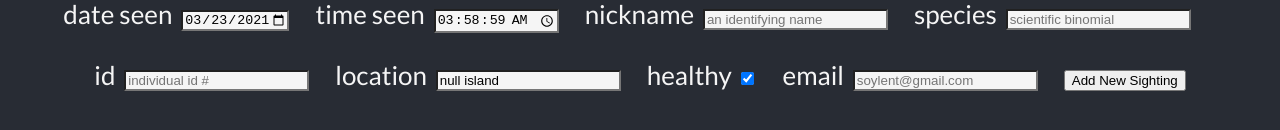
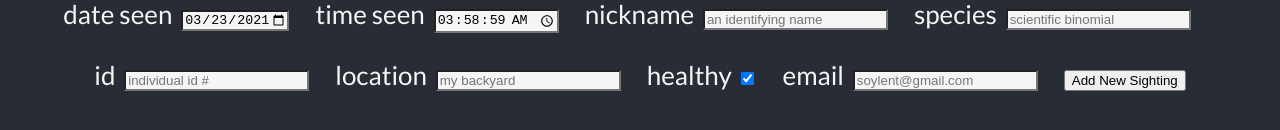
Before and after one commit to picaq/animal-sighting, a React (Create React App) app: page / in a window 1280 px wide. Shown: the part 548-678 px from the top of the page. Built offline with nearby package versions, Linux system fonts and the light colour scheme.

Commit message:
add backyard placeholder to locatino

```diff
--- a/src/App.js
+++ b/src/App.js
@@ -160,7 +160,7 @@ const NewSighting = (props) => {
             type="text"
             name="location"
             id="location"
-            value={ location }
+            placeholder="my backyard"
             onChange={ (e) => setLocation(e.target.value) }
             />
         </label>
```
